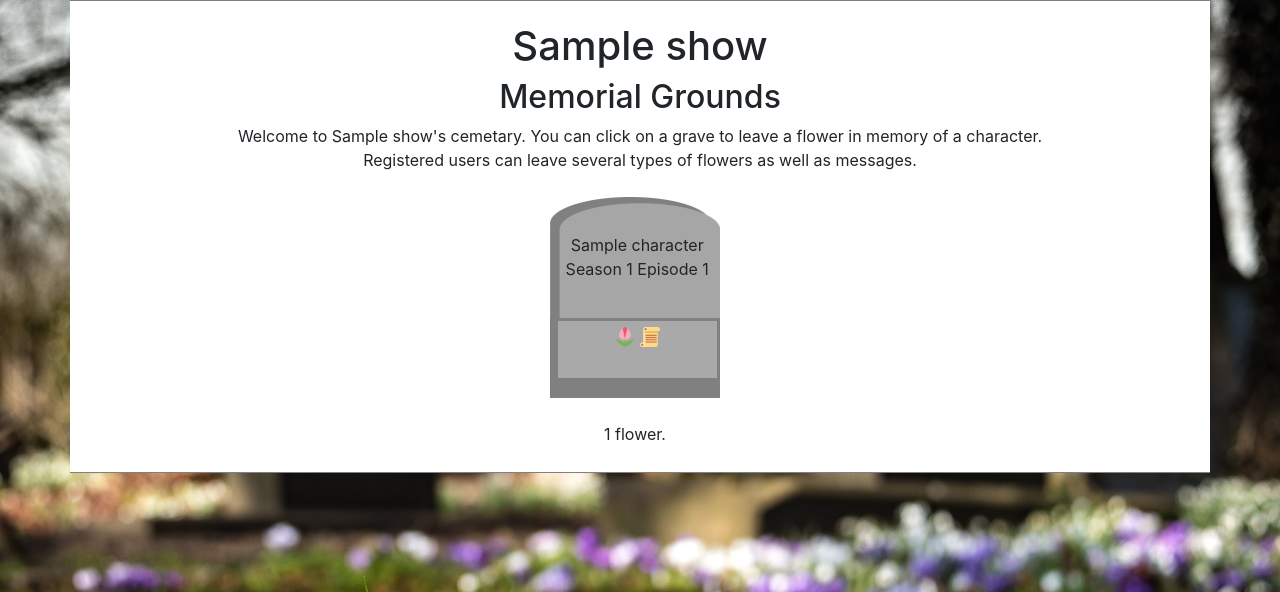
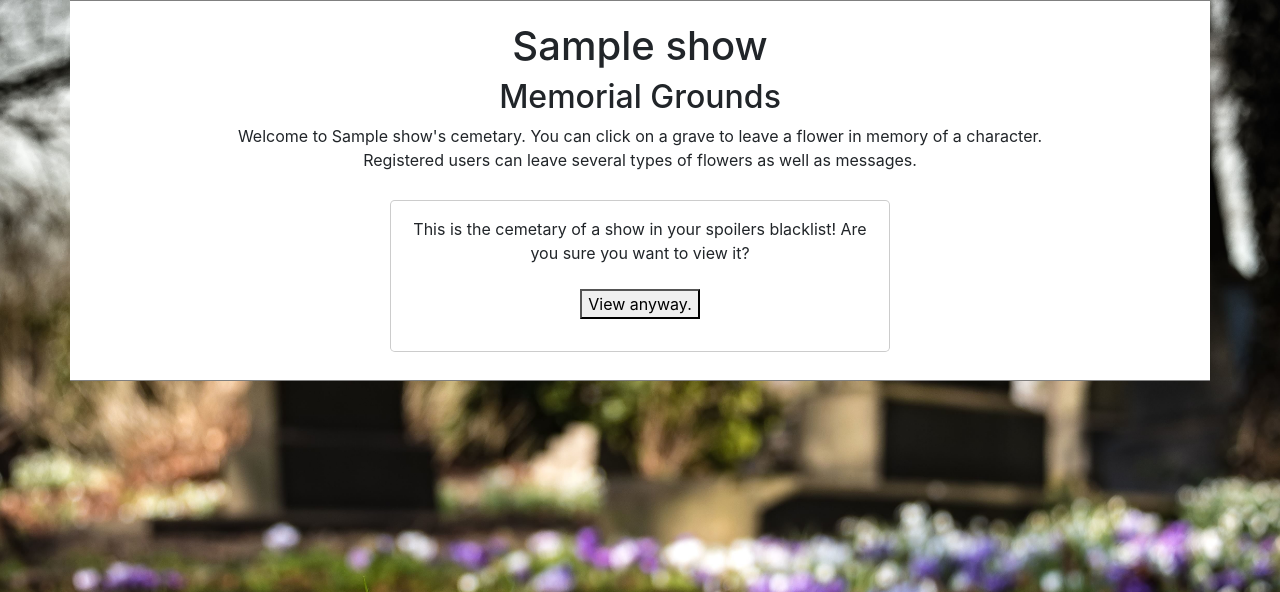
Before and after one commit to Miloceane/OSGA, a Flask app: page /cemetary/1 in a window 1280 px wide. Shown: the part 75-667 px from the top of the page. Run offline with Flask 2, Linux system fonts and the light colour scheme; tables that the repository leaves empty hold one stand-in row (values such as "Sample post"); some libraries are stand-ins or nearby versions.

Commit message:
[#39] Spoilers blacklist works!

```diff
--- a/application.py
+++ b/application.py
@@ -170,7 +170,6 @@ def search_cemetary():
 @app.route("/cemetary/<int:cemetary_id>", methods=["GET", "POST"])
 def cemetary(cemetary_id):
 	""" Displays cemetary """
-	is_spoiler = False
 
 	user = Users.query.get(session.get("user_id"))
 
@@ -182,7 +181,11 @@ def cemetary(cemetary_id):
 	show_query = Shows.query.filter_by(id=cemetary_id).first()
 	cemetary_query = Characters.query.filter_by(show_id=cemetary_id).order_by(Characters.id)
 
-	return render_template("cemetary.html", graves_count=cemetary_query.count(), characters=cemetary_query.all(), show_title=show_query.name, is_blocked=is_blocked, is_spoiler=is_spoiler)
+	spoiler_query = BlacklistedShows.query.filter(and_(BlacklistedShows.user_id == session.get("user_id"), BlacklistedShows.show_id == cemetary_id)).first()
+
+	is_spoiler = (spoiler_query != None)
+
+	return render_template("cemetary.html", graves_count=cemetary_query.count(), characters=cemetary_query.all(), show_title=show_query.name, is_blocked=is_blocked, is_spoiler=True)
 
 
 @app.route("/api", methods=["GET"])
--- a/templates/cemetary.html
+++ b/templates/cemetary.html
@@ -4,7 +4,6 @@
 
 <script>
 	let screen_width = window.screen.width;
-	let graves_per_row = 4;
 	let counter_flowers = [];
 	let counter_messages = [];
 	let graves_messages = [];
@@ -17,21 +16,6 @@
 		let user_id = -1;
 	{% endif %}
 	let last_click_pos = { x:0, y:0 }
-
-	document.addEventListener('DOMContenLoaded', function() {
-		if (screen_width >= 1000) {
-			graves_per_row = 4;
-		}
-		else if (screen_width > 700) {
-			graves_per_row = 3;
-		}
-		else {
-			graves_per_row = 2;
-		}
-
-
-		//let flower = document.createElement("img");
-	});
 
 	function change_current_flower(flower_id)
 	{
@@ -151,6 +135,12 @@
 		document.querySelector('#add_message_box').style.display = "none";
 	}
 
+
+	function display_spoiler_cemetary() {
+		document.querySelector('#cemetary_grounds').style.display = "flex";
+		document.querySelector('#display_spoiler_cemetary').style.display = "none";
+	}
+
 </script>
 
 
@@ -160,7 +150,7 @@
 
 	{% if session['username'] %}
 		<br>
-		{% if is_blocked %}
+		{% if is_blocked == true %}
 			Your account has been blocked: you can't leave public flowers nor messages on graves anymore. You can leave temporary flowers, they just won't be registered.
 		{% else %}
 		Welcome to {{ show_title }}'s cemetary. Here you can leave flowers or messages to your favourite characters. Messages will be reviewed by the maintenance of this cemetary for approval before they can be displayed to the public.
@@ -182,7 +172,7 @@
 		Registered users can leave several types of flowers as well as messages.
 	{% endif %}
 
-		<div id="add_message_box" class="modal" display="none">
+	<div id="add_message_box" class="modal" display="none">
 		<div class="modal-dialog">
 			<div class="modal-content">
 				<div class="modal-body">
@@ -196,8 +186,24 @@
 			</div>
 		</div>
 	</div>
+
+	{% if is_spoiler %}
+	<div id="display_spoiler_cemetary" display="block">
+		<div class="modal-dialog">
+			<div class="modal-content">
+				<div class="modal-body">
+					<p>
+						This is the cemetary of a show in your spoilers blacklist! Are you sure you want to view it?<br>
+						<br>
+						<button onclick="display_spoiler_cemetary()">View anyway.</button>
+					</p>
+				</div>
+			</div>
+		</div>
+	</div>
+	{% endif %}
+
 	<div id="cemetary_grounds" align="center">
-
 			{% for i in range(graves_count) %}
 				{% if characters[i] %}
 				<div class="grave">
@@ -244,6 +250,10 @@
 	{
     	graves_plaques[i].addEventListener('click', change_last_click);
 	}
+
+	{% if is_spoiler %}
+		document.querySelector('#cemetary_grounds').style.display = "none";
+	{% endif %}
 </script>
 </main>
 {% endblock %}
```
